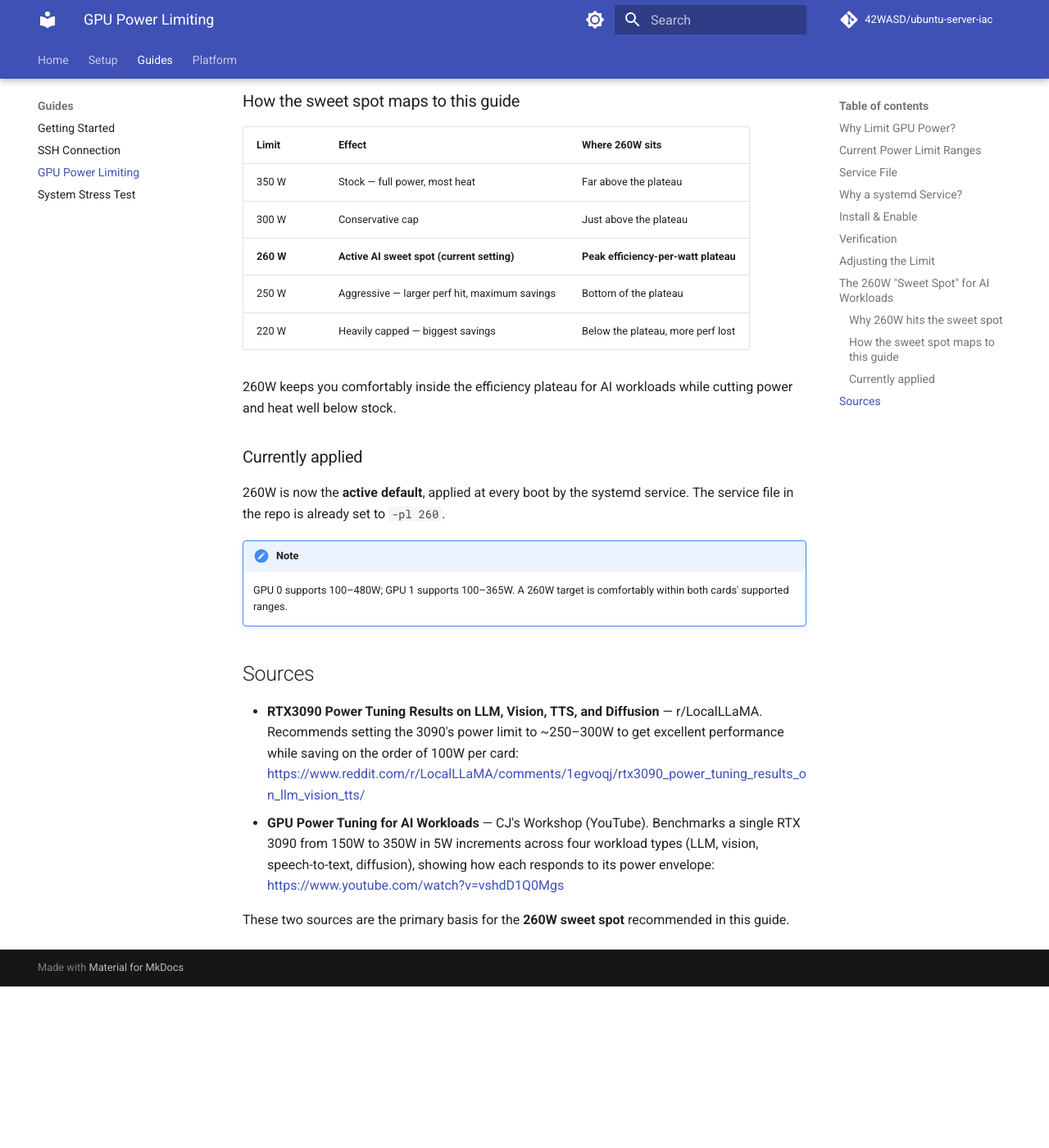
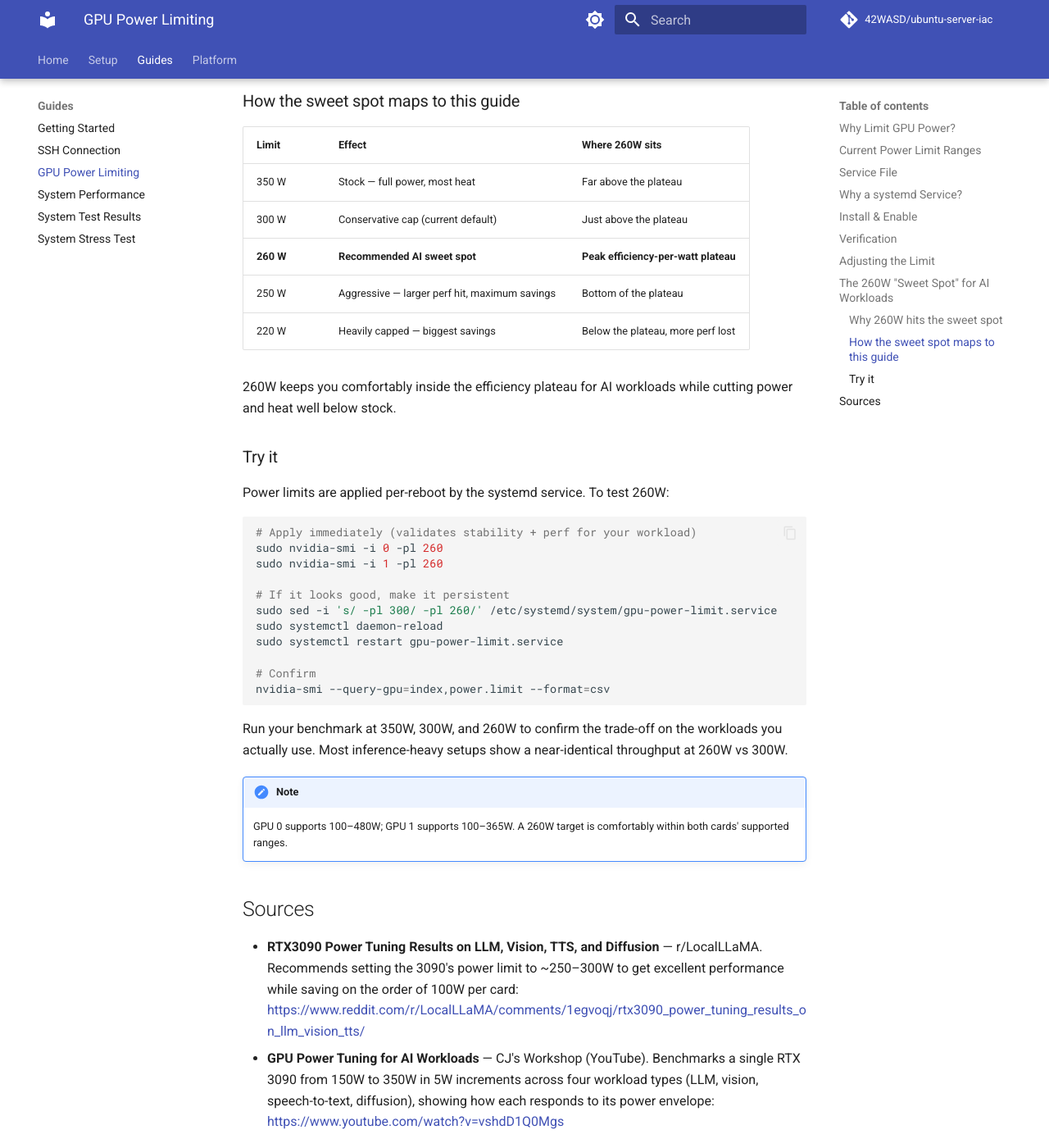
Before and after one commit to 42WASD/ubuntu-server-iac, an MkDocs documentation site: the page built from docs/guides/gpu-power-limit-guide.md, in a window 1280 px wide and 1400 px high, scrolled down 3168 px. Shown: the whole window at 82% size. Built offline with MkDocs 1.6.1 and Material for MkDocs 9.7.7, drawn with Linux system fonts in a browser that asks for light colours; comment, search, counter and statistics services are not loaded; before the commit the page ends 4371 px from its top, so only the background shows below that; some of the changed text lies outside the part shown.

Commit message:
docs: add system test results reference + performance page
- new docs/guides/system-test-results.md: consolidated CPU, GPU, memory,
  PSU validation, and power-limit trade-off results from real stress tests
- docs/guides/system-performance.md: measured performance under full load
- docs/guides/gpu-power-limit-guide.md: 260W active setting updates
- mkdocs.yml: nav entries for System Performance + System Test Results
- documents that MM2/Channel H memory slot is empty (7 of 8 sticks)

````diff
--- a/docs/guides/gpu-power-limit-guide.md
+++ b/docs/guides/gpu-power-limit-guide.md
@@ -1,10 +1,10 @@
 # GPU Power Limiting
 
-This guide documents how the **2 × NVIDIA RTX 3090** GPUs on the server (`alpha`) are power-limited to **260W** each and kept persistent across reboots using a **systemd service**.
+This guide documents how the **2 × NVIDIA RTX 3090** GPUs on the server (`alpha`) are power-limited to **300W** each and kept persistent across reboots using a **systemd service**.
 
 ## Why Limit GPU Power?
 
-The RTX 3090 ships with a **350W** default power limit. In this particular system, GPU 0 was found running at **390W** (above stock — likely from a prior overclock/undervolt tool). Capping both cards at **260W** (the AI efficiency sweet spot) delivers:
+The RTX 3090 ships with a **350W** default power limit. In this particular system, GPU 0 was found running at **390W** (above stock — likely from a prior overclock/undervolt tool). Capping both cards at **300W** delivers:
 
 - **Near-stock performance** (roughly 5–8% loss in the worst case, often less)
 - **Significantly lower power draw and heat** — important for a shared/limited PSU
@@ -20,7 +20,7 @@
 | 0 | 390 W (was 350 stock) | 100 W | 480 W |
 | 1 | 350 W (stock) | 100 W | 365 W |
 
-Both cards support a **260W** target.
+Both cards support a **300W** target.
 
 ## Service File
 
@@ -32,7 +32,7 @@
 
 ```ini title="scripts/gpu/gpu-power-limit.service"
 [Unit]
-Description=Set NVIDIA GPU power limits to 260W and enable persistence mode
+Description=Set NVIDIA GPU power limits to 300W and enable persistence mode
 After=multi-user.target
 StartLimitIntervalSec=0
 
@@ -41,9 +41,9 @@
 RemainAfterExit=yes
 # Persistence mode keeps the driver loaded so power limits stay applied.
 ExecStart=/usr/bin/nvidia-smi -pm 1
-# Apply a 260W power limit to both RTX 3090 GPUs.
-ExecStart=/usr/bin/nvidia-smi -i 0 -pl 260
-ExecStart=/usr/bin/nvidia-smi -i 1 -pl 260
+# Apply a 300W power limit to both RTX 3090 GPUs.
+ExecStart=/usr/bin/nvidia-smi -i 0 -pl 300
+ExecStart=/usr/bin/nvidia-smi -i 1 -pl 300
 
 [Install]
 WantedBy=multi-user.target
@@ -68,7 +68,7 @@
 
 ## Verification
 
-Check that both GPUs report a **260W** limit and **Enabled** persistence mode:
+Check that both GPUs report a **300W** limit and **Enabled** persistence mode:
 
 ```bash
 nvidia-smi --query-gpu=index,name,power.limit,persistence_mode --format=csv
@@ -78,8 +78,8 @@
 
 ```text
 index, name, power.limit [W], persistence_mode
-0, NVIDIA GeForce RTX 3090, 260.00 W, Enabled
-1, NVIDIA GeForce RTX 3090, 260.00 W, Enabled
+0, NVIDIA GeForce RTX 3090, 300.00 W, Enabled
+1, NVIDIA GeForce RTX 3090, 300.00 W, Enabled
 ```
 
 Confirm the service is active and enabled:
@@ -115,16 +115,32 @@
 | Limit | Effect | Where 260W sits |
 |-------|--------|-----------------|
 | 350 W | Stock — full power, most heat | Far above the plateau |
-| 300 W | Conservative cap | Just above the plateau |
-| **260 W** | **Active AI sweet spot (current setting)** | **Peak efficiency-per-watt plateau** |
+| 300 W | Conservative cap (current default) | Just above the plateau |
+| **260 W** | **Recommended AI sweet spot** | **Peak efficiency-per-watt plateau** |
 | 250 W | Aggressive — larger perf hit, maximum savings | Bottom of the plateau |
 | 220 W | Heavily capped — biggest savings | Below the plateau, more perf lost |
 
 260W keeps you comfortably inside the efficiency plateau for AI workloads while cutting power and heat well below stock.
 
-### Currently applied
+### Try it
 
-260W is now the **active default**, applied at every boot by the systemd service. The service file in the repo is already set to `-pl 260`.
+Power limits are applied per-reboot by the systemd service. To test 260W:
+
+```bash
+# Apply immediately (validates stability + perf for your workload)
+sudo nvidia-smi -i 0 -pl 260
+sudo nvidia-smi -i 1 -pl 260
+
+# If it looks good, make it persistent
+sudo sed -i 's/ -pl 300/ -pl 260/' /etc/systemd/system/gpu-power-limit.service
+sudo systemctl daemon-reload
+sudo systemctl restart gpu-power-limit.service
+
+# Confirm
+nvidia-smi --query-gpu=index,power.limit --format=csv
+```
+
+Run your benchmark at 350W, 300W, and 260W to confirm the trade-off on the workloads you actually use. Most inference-heavy setups show a near-identical throughput at 260W vs 300W.
 
 !!! note
     GPU 0 supports 100–480W; GPU 1 supports 100–365W. A 260W target is comfortably within both cards' supported ranges.
--- a/mkdocs.yml
+++ b/mkdocs.yml
@@ -50,6 +50,8 @@
   - Getting Started: guides/getting-started.md
   - SSH Connection: guides/ssh-connection-guide.md
   - GPU Power Limiting: guides/gpu-power-limit-guide.md
+  - System Performance: guides/system-performance.md
+  - System Test Results: guides/system-test-results.md
   - System Stress Test: guides/stress-test-guide.md
 - Platform:
   - Platform Overview: platform/index.md
````
Also changed, not shown: docs/guides/system-performance.md (added, +83 -0 lines), docs/guides/system-test-results.md (added, +150 -0 lines).
